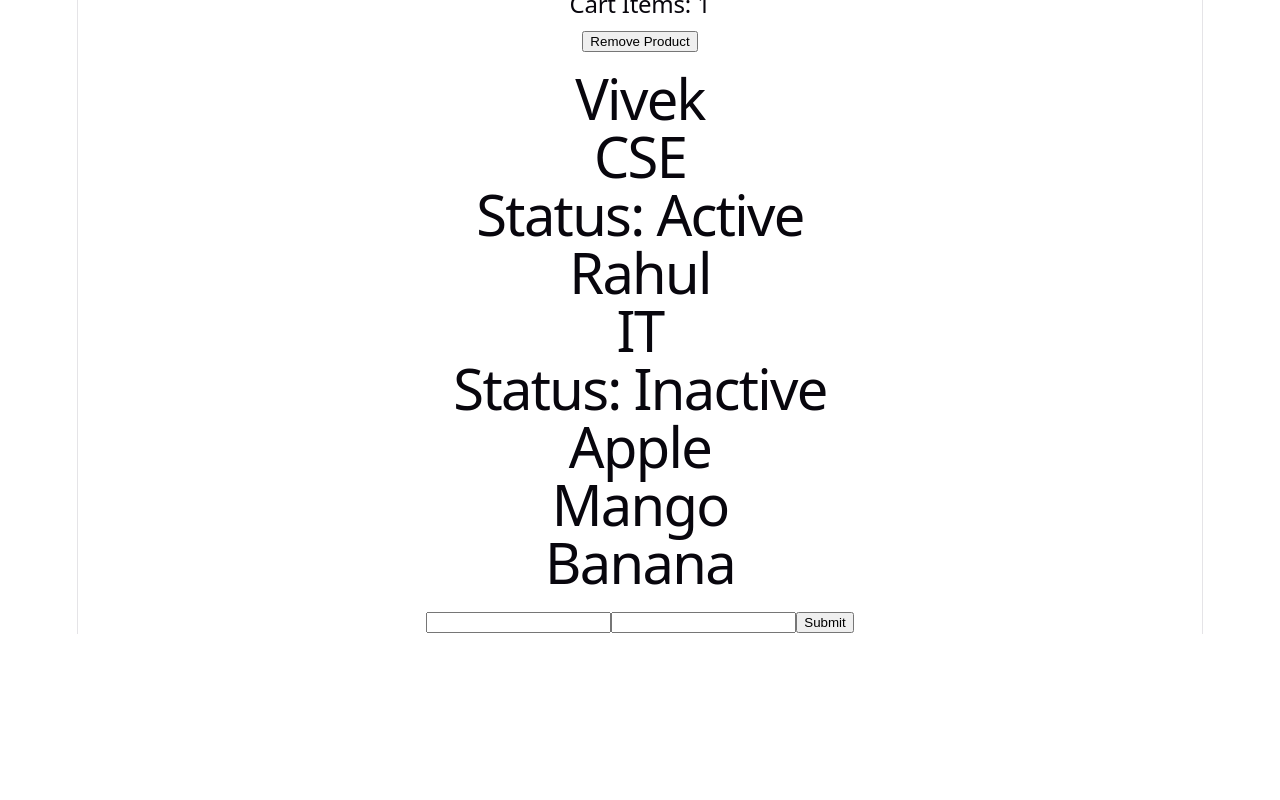
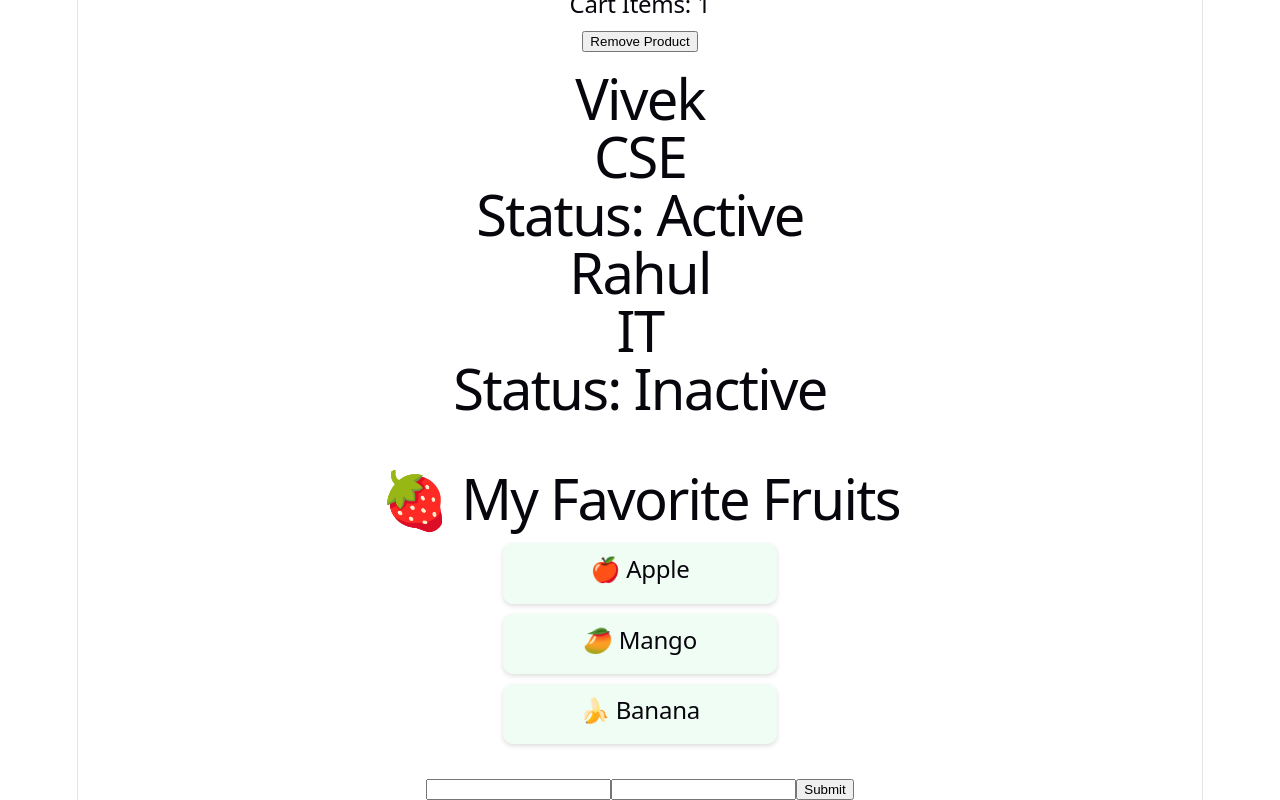
Before and after one commit to viveksingh002/Practicereact, a React (Vite) app: page / in a window 1280 px wide. Shown: the part 1896-2696 px from the top of the page. Before the commit the page ends 2530 px from the top, so only its background shows below. Built offline with nearby package versions, Linux system fonts and the light colour scheme.

Commit message:
Update key ui

```diff
--- a/src/components/RenderingLists/Key.jsx
+++ b/src/components/RenderingLists/Key.jsx
@@ -1,35 +1,31 @@
-function Key(){
+function Key() {
+  const fruits = [
+    { id: 1, name: "🍎 Apple" },
+    { id: 2, name: "🥭 Mango" },
+    { id: 3, name: "🍌 Banana" },
+  ];
 
-const fruits = [
- {
-  id:1,
-  name:"Apple"
- },
- {
-  id:2,
-  name:"Mango"
- },
- {
-  id:3,
-  name:"Banana"
- }
-];
+  return (
+    <div style={{ textAlign: "center", padding: "20px" }}>
+      <h1>🍓 My Favorite Fruits</h1>
 
-
-return(
-<div>
-
-{
- fruits.map((fruit)=>(
-   <h1 key={fruit.id}>
-     {fruit.name}
-   </h1>
- ))
-}
-
-</div>
-)
-
+      {fruits.map((fruit) => (
+        <div
+          key={fruit.id}
+          style={{
+            backgroundColor: "#f0fdf4",
+            padding: "12px",
+            margin: "10px auto",
+            borderRadius: "10px",
+            maxWidth: "250px",
+            boxShadow: "0 2px 5px #ddd",
+          }}
+        >
+          <h2>{fruit.name}</h2>
+        </div>
+      ))}
+    </div>
+  );
 }
 
 export default Key;
```
